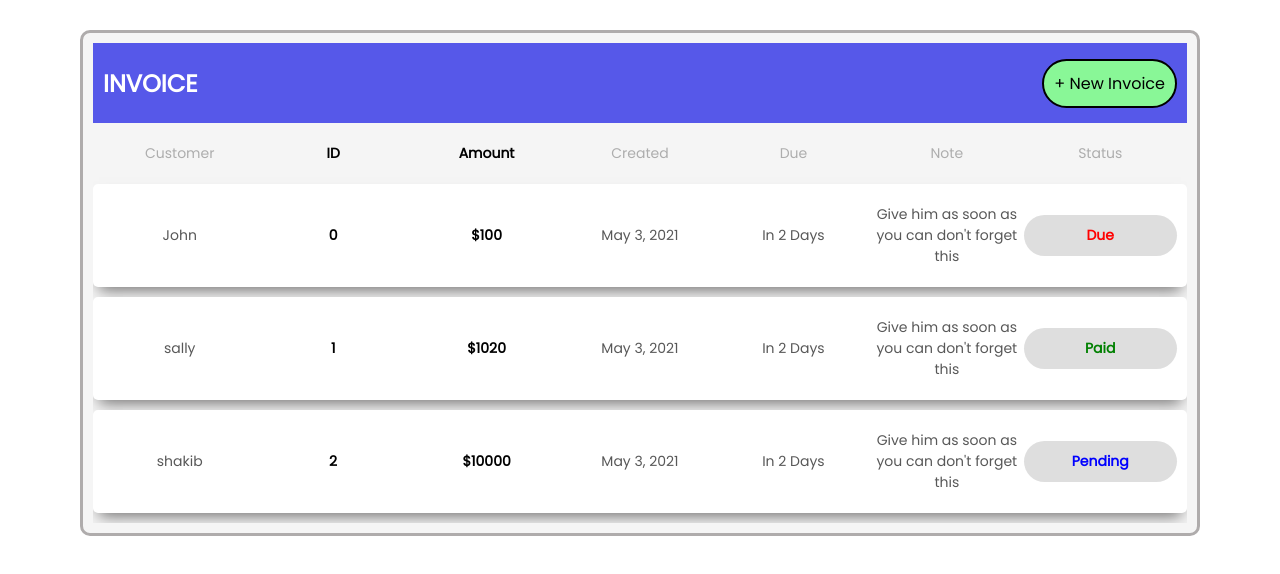
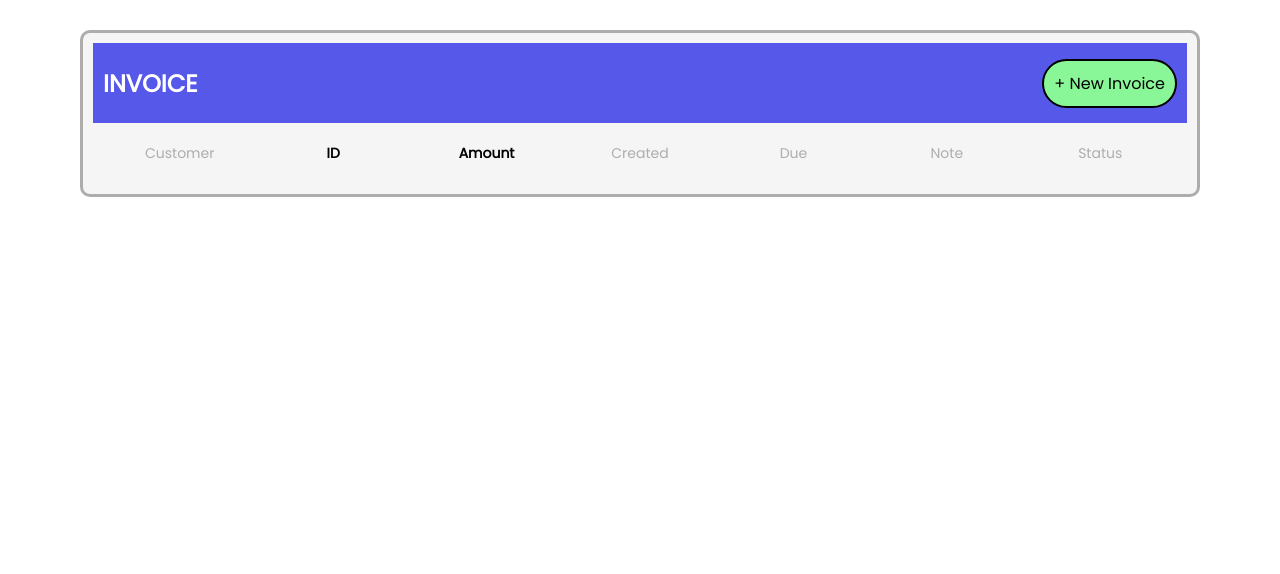
Before and after one commit to Suhrid-Talukder333/invoice, a React (Create React App) app: page /invoice in a window 1280 px wide. Shown: the top 574 px of the page. Built offline with nearby package versions, Linux system fonts and the light colour scheme.

Commit message:
problems on change of data

```diff
--- a/src/components/InvoiceForm/InvoiceForm.jsx
+++ b/src/components/InvoiceForm/InvoiceForm.jsx
@@ -13,6 +13,15 @@ const InvoiceForm = ({ itemInfo, handleClick }) => {
   const handleChange = (e) => {
     setFormInfo({ ...formInfo, [e.target.id]: e.target.value });
     console.log(e.target.id);
+  };
+
+  const handleSave = () => {
+    let invoicesList = JSON.parse(localStorage.getItem("invoices-list"));
+    if (invoicesList !== undefined) {
+      invoicesList = invoicesList.filter((item) => item.id !== formInfo.id);
+    }
+    invoicesList = [...invoicesList, formInfo];
+    localStorage.setItem("invoices-list", JSON.stringify(invoicesList));
   };
   return (
     <>
@@ -34,13 +43,13 @@ const InvoiceForm = ({ itemInfo, handleClick }) => {
             type="email"
             required
             placeholder="example@example.com"
-            value={itemInfo.email}
+            value={formInfo.email}
           ></input>
         </div>
         <div className="name-container">
           <label className="name-label">Recipient Name</label>
           <input
-            value={itemInfo.customer}
+            value={formInfo.customer}
             onChange={handleChange}
             id="customer"
             className="inputs"
@@ -53,7 +62,7 @@ const InvoiceForm = ({ itemInfo, handleClick }) => {
           <div className="issue-date-container">
             <label className="issue-label">Issued on</label>
             <input
-              value={itemInfo.created}
+              value={formInfo.created}
               onChange={handleChange}
               id="created"
               className="inputs"
@@ -64,7 +73,7 @@ const InvoiceForm = ({ itemInfo, handleClick }) => {
           <div className="due-date-container">
             <label className="due-label">Due on</label>
             <input
-              value={itemInfo.due}
+              value={formInfo.due}
               onChange={handleChange}
               id="due"
               className="inputs"
@@ -88,7 +97,7 @@ const InvoiceForm = ({ itemInfo, handleClick }) => {
         <div className="add-note-container">
           <label className="add-note-label">Add Notes</label>
           <textarea
-            value={itemInfo.note}
+            value={formInfo.note}
             onChange={handleChange}
             id="note"
             className="add-note-input"
@@ -96,7 +105,9 @@ const InvoiceForm = ({ itemInfo, handleClick }) => {
           ></textarea>
         </div>
         <div className="form-actions">
-          <span className="save-btn">Save</span>
+          <span className="save-btn" onClick={handleSave}>
+            Save
+          </span>
           <span className="send-btn">Send</span>
         </div>
       </section>
--- a/src/components/InvoiceList/InvoiceList.jsx
+++ b/src/components/InvoiceList/InvoiceList.jsx
@@ -1,37 +1,18 @@
-import React, { useState } from "react";
+import React, { useState, useEffect } from "react";
 import Invoice from "../Invoice/Invoice";
 import "./InvoiceList_styles.css";
 
 const InvoiceList = () => {
-  const [invoiceListInfo, setInvoiceListInfo] = useState([
-    {
-      customer: "John",
-      id: 0,
-      amount: "$100",
-      created: "May 3, 2021",
-      due: "In 2 Days",
-      note: "Give him as soon as you can don't forget this",
-      status: "Due",
-    },
-    {
-      customer: "sally",
-      id: 1,
-      amount: "$1020",
-      created: "May 3, 2021",
-      due: "In 2 Days",
-      note: "Give him as soon as you can don't forget this",
-      status: "Paid",
-    },
-    {
-      customer: "shakib",
-      id: 2,
-      amount: "$10000",
-      created: "May 3, 2021",
-      due: "In 2 Days",
-      note: "Give him as soon as you can don't forget this",
-      status: "Pending",
-    },
-  ]);
+  const [invoiceListInfo, setInvoiceListInfo] = useState(
+    JSON.parse(localStorage.getItem("invoices-list"))
+  );
+  if (invoiceListInfo === undefined) {
+    setInvoiceListInfo([]);
+  }
+  window.addEventListener("storage", () => {
+    setInvoiceListInfo(JSON.parse(localStorage.getItem("invoices-list")));
+  });
+
   return (
     <>
       <ul className="invoice-list">
@@ -44,13 +25,9 @@ const InvoiceList = () => {
           <span className="invoice-note invoice-item">Note</span>
           <span className="invoice-status invoice-item">Status</span>
         </li>
-        {invoiceListInfo.map((item) => (
-          <Invoice
-            key={item.id}
-            invoiceListInfo={invoiceListInfo}
-            item={item}
-          />
-        ))}
+        {invoiceListInfo !== null
+          ? invoiceListInfo.map((item) => <Invoice key={item.id} item={item} />)
+          : null}
       </ul>
     </>
   );
--- a/src/pages/Invoice/InvoicePage.jsx
+++ b/src/pages/Invoice/InvoicePage.jsx
@@ -3,7 +3,14 @@ import InvoiceForm from "../../components/InvoiceForm/InvoiceForm";
 import InvoiceList from "../../components/InvoiceList/InvoiceList";
 import "./InvoicePage_styles.css";
 
-let id = 0;
+let id;
+if (localStorage.getItem("id")) {
+  id = localStorage.getItem("id");
+  console.log(id);
+} else {
+  id = 0;
+  localStorage.setItem("id", 0);
+}
 
 const InvoicePage = () => {
   const [formClick, setFormClick] = useState(false);
@@ -27,7 +34,7 @@ const InvoicePage = () => {
         <InvoiceForm
           itemInfo={{
             customer: "",
-            id: id++,
+            id: (id = id + 1),
             amount: "",
             created: "",
             due: "",
```
